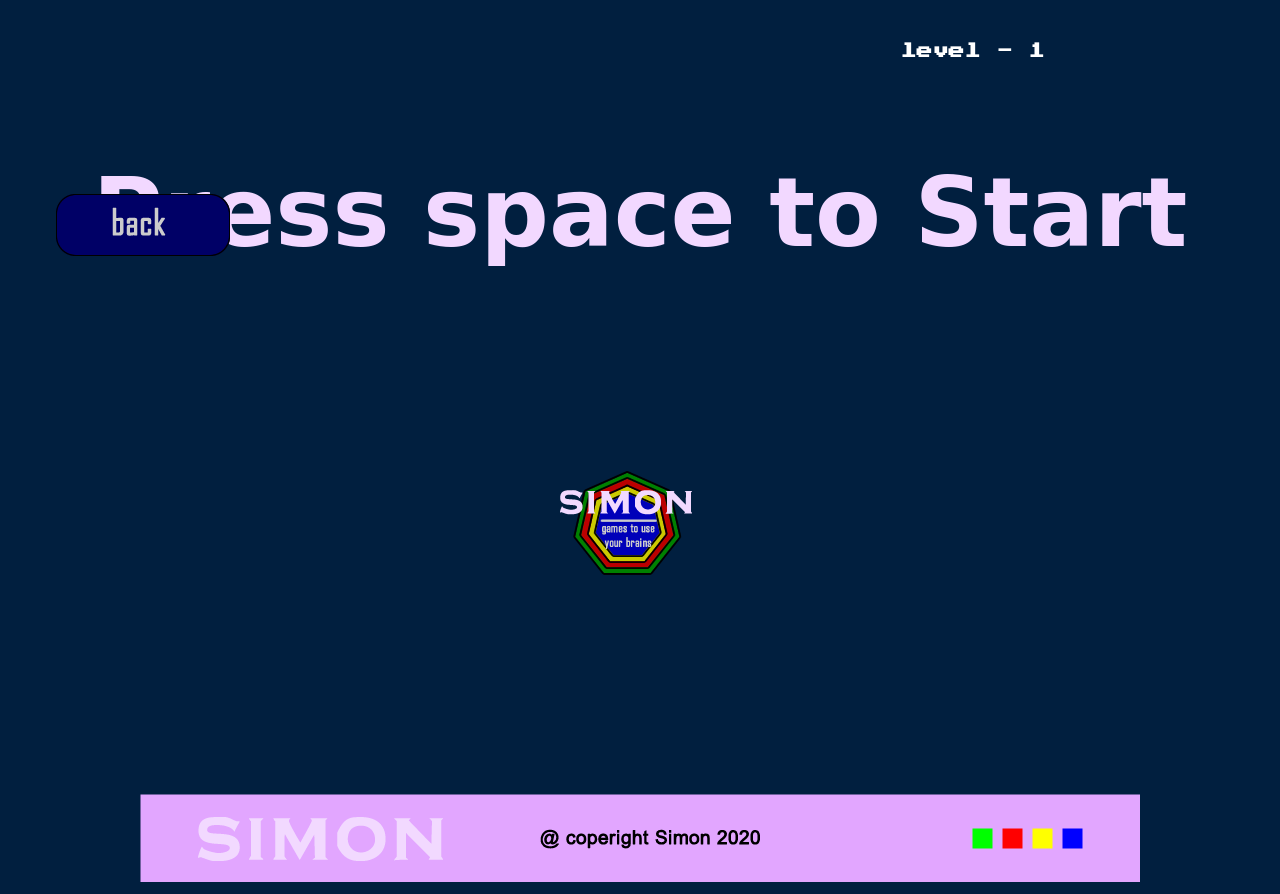
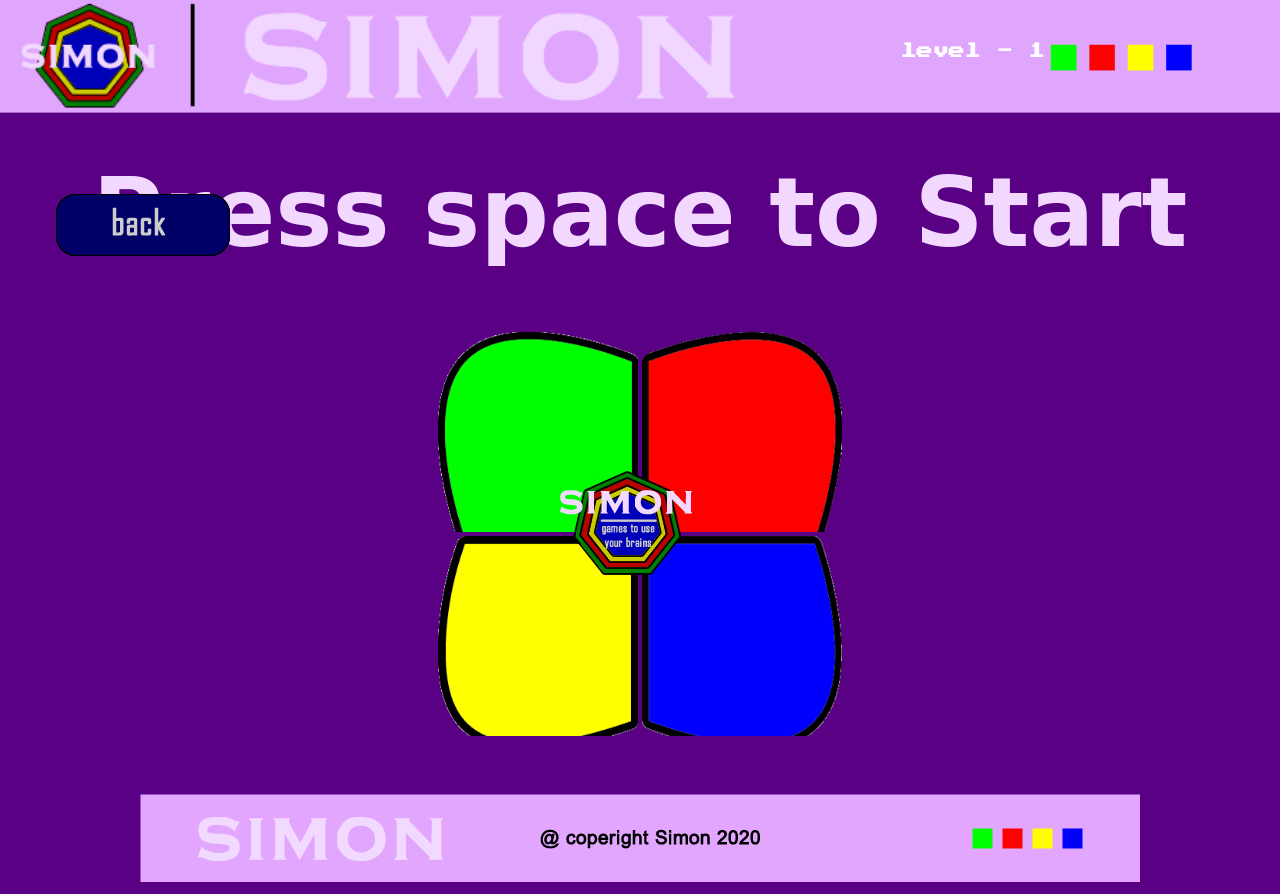
Before and after one commit to Abdurahmanm2020/SIMON, a plain HTML site: page index.html in a window 1280 px wide. Drawn offline with Linux system fonts and the light colour scheme.

Commit message:
Update styles.css

```diff
--- a/styles.css
+++ b/styles.css
@@ -1,5 +1,5 @@
 body {
-	background:url(images/background-2.gif) no-repeat;
+	background:url(background-2.gif) no-repeat;
 	background-size: 100%;
   text-align: center;
   background-color: #011F3F;
@@ -80,47 +80,47 @@ position: relative;
 }
 
 #red {
-	background-image:url(images/red-a.png);
+	background-image:url(red-a.png);
 	background-size:100%;
 }
 
 #green {
-	background-image:url(images/green-w.png);
+	background-image:url(green-w.png);
 	background-size:100%;
 }
 
 #blue {
-	background-image:url(images/blue-d.png);
+	background-image:url(blue-d.png);
 	background-size:100%;
 }
 
 #yellow {
-	background-image:url(images/yellow-s.png);
+	background-image:url(yellow-s.png);
 	background-size:100%;
 }
 
 
 #red.chosen,
 #red:hover {
-	background-image:url(images/red-a-klick-2.png);
+	background-image:url(red-a-klick-2.png);
 	background-size:100%;
 }
 
 #green.chosen,
 #green:hover  {
-	background-image:url(images/green-w-klick-2.png);
+	background-image:url(green-w-klick-2.png);
 	background-size:100%;
 }
 
 #blue.chosen,
 #blue:hover  {
-	background-image:url(images/blue-d-klick-2.png);
+	background-image:url(blue-d-klick-2.png);
 	background-size:100%;
 }
 
 #yellow.chosen,
 #yellow:hover  {
-	background-image:url(images/yellow-s-klick-2.png);
+	background-image:url(yellow-s-klick-2.png);
 	background-size:100%;
 }
 
```
